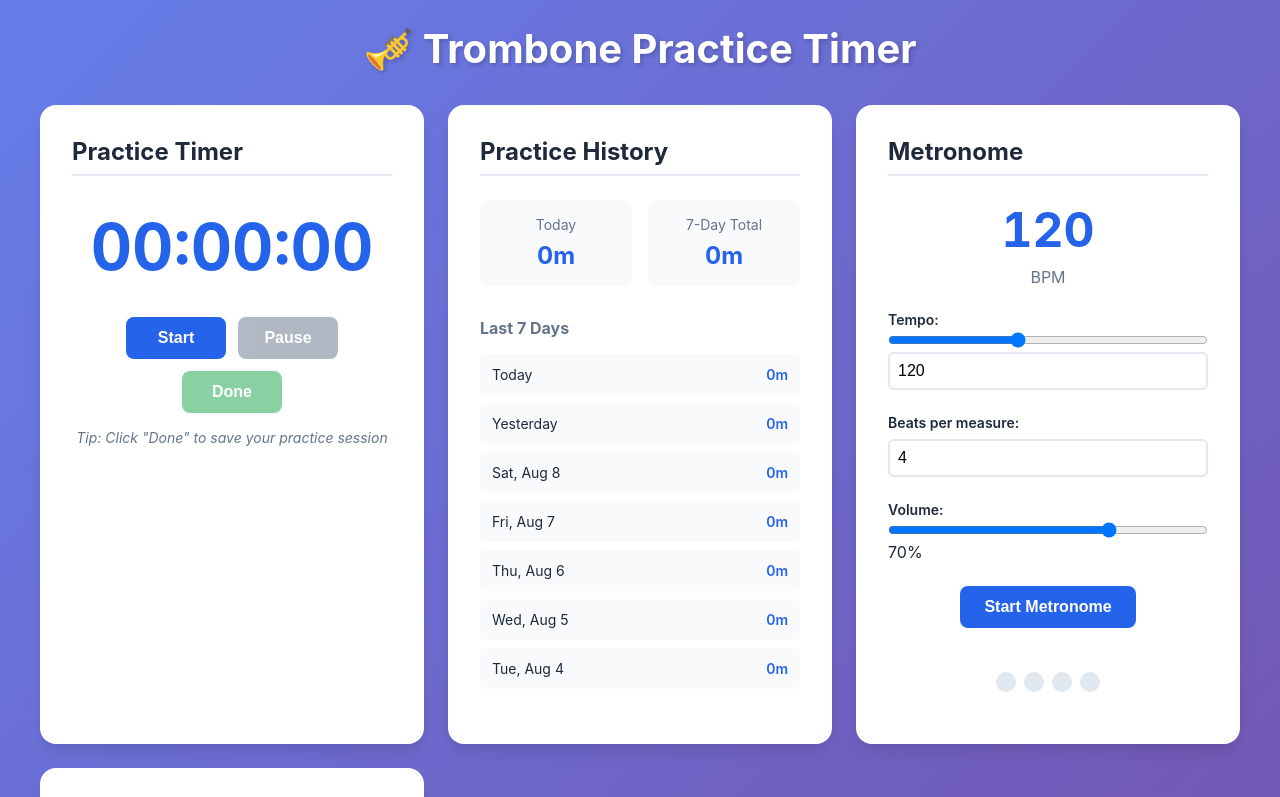
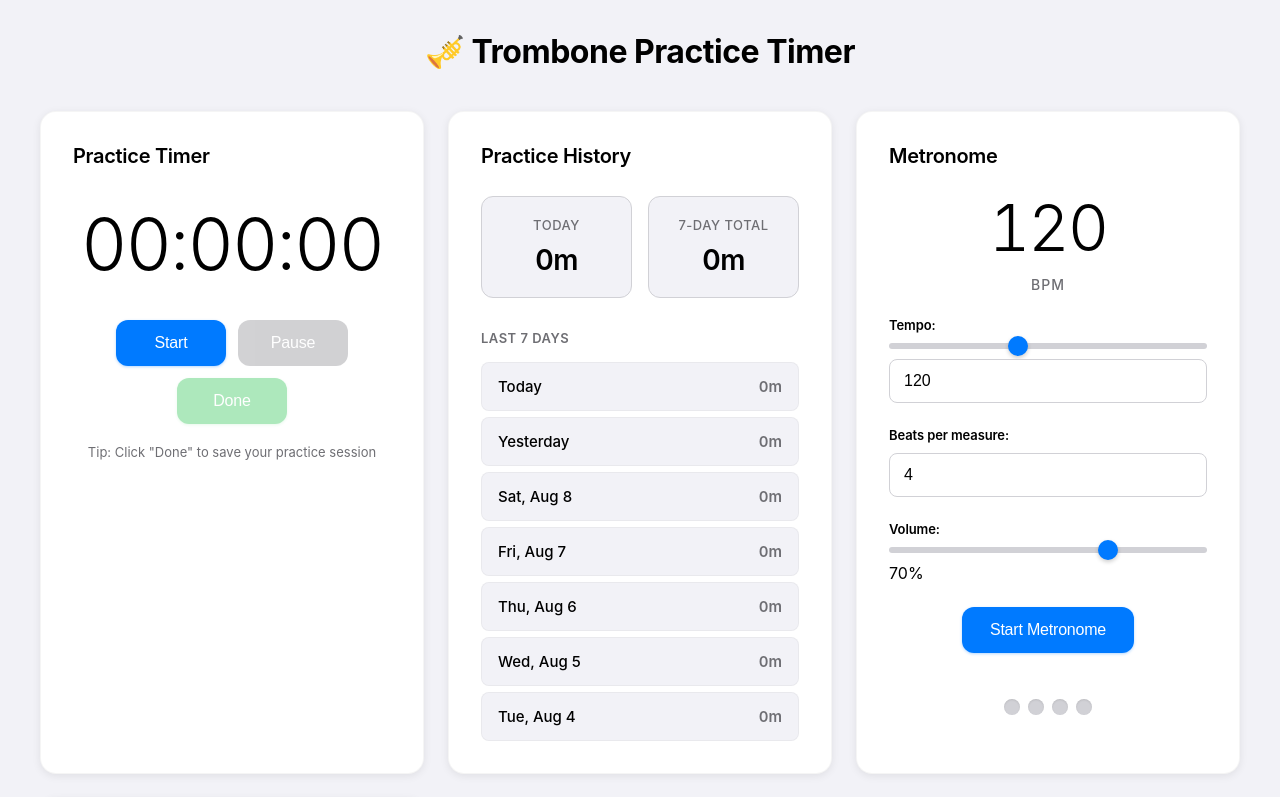
Before and after one commit to Westbrook/music-time, a plain HTML site: page index.html in a window 1280 px wide. Shown: the top 797 px of the page. Drawn offline with Linux system fonts and the light colour scheme.

Commit message:
Chief of Staff
Agent-Id: agent-f1dcdccd-9cc2-4ad6-a9d4-0f9be7e372a9

```diff
--- a/styles.css
+++ b/styles.css
@@ -5,16 +5,42 @@
 }
 
 :root {
-    --primary-color: #2563eb;
-    --secondary-color: #64748b;
-    --danger-color: #dc2626;
-    --success-color: #16a34a;
-    --bg-color: #f8fafc;
+    /* Light mode colors (default) */
+    --primary-color: #007aff;
+    --primary-dark: #0051d5;
+    --secondary-color: #8e8e93;
+    --danger-color: #ff3b30;
+    --success-color: #34c759;
+    --bg-color: #f2f2f7;
     --card-bg: #ffffff;
-    --text-color: #1e293b;
-    --border-color: #e2e8f0;
-    --shadow: 0 1px 3px 0 rgb(0 0 0 / 0.1);
-    --shadow-lg: 0 10px 15px -3px rgb(0 0 0 / 0.1);
+    --text-color: #000000;
+    --text-secondary: #6e6e73;
+    --border-color: #d1d1d6;
+    --shadow-sm: 0 1px 2px 0 rgb(0 0 0 / 0.05);
+    --shadow: 0 2px 8px 0 rgb(0 0 0 / 0.08);
+    --shadow-lg: 0 8px 24px 0 rgb(0 0 0 / 0.12);
+    --radius-sm: 8px;
+    --radius-md: 12px;
+    --radius-lg: 16px;
+}
+
+/* Dark mode */
+@media (prefers-color-scheme: dark) {
+    :root {
+        --primary-color: #0a84ff;
+        --primary-dark: #409cff;
+        --secondary-color: #98989d;
+        --danger-color: #ff453a;
+        --success-color: #32d74b;
+        --bg-color: #000000;
+        --card-bg: #1c1c1e;
+        --text-color: #ffffff;
+        --text-secondary: #98989d;
+        --border-color: #38383a;
+        --shadow-sm: 0 1px 2px 0 rgb(0 0 0 / 0.3);
+        --shadow: 0 2px 8px 0 rgb(0 0 0 / 0.5);
+        --shadow-lg: 0 8px 24px 0 rgb(0 0 0 / 0.7);
+    }
 }
 
 /* iOS Safe Area Support */
@@ -28,11 +54,13 @@
 }
 
 body {
-    font-family: -apple-system, BlinkMacSystemFont, 'Segoe UI', Roboto, Oxygen, Ubuntu, Cantarell, sans-serif;
-    background: linear-gradient(135deg, #667eea 0%, #764ba2 100%);
+    font-family: -apple-system, BlinkMacSystemFont, 'SF Pro Display', 'Segoe UI', Roboto, sans-serif;
+    background: var(--bg-color);
     min-height: 100vh;
     color: var(--text-color);
-    padding: 1rem;
+    padding: 1.5rem 1rem;
+    -webkit-font-smoothing: antialiased;
+    -moz-osx-font-smoothing: grayscale;
 }
 
 .container {
@@ -42,15 +70,16 @@ body {
 
 header {
     text-align: center;
-    margin-bottom: 2rem;
+    margin-bottom: 2.5rem;
     /* Extra top margin for iOS devices with notch/Dynamic Island */
     margin-top: max(0.5rem, env(safe-area-inset-top, 0.5rem));
 }
 
 h1 {
-    color: white;
-    font-size: 2.5rem;
-    text-shadow: 2px 2px 4px rgba(0, 0, 0, 0.2);
+    color: var(--text-color);
+    font-size: 2rem;
+    font-weight: 700;
+    letter-spacing: -0.5px;
     margin-bottom: 0.5rem;
 }
 
@@ -63,35 +92,43 @@ main {
 
 .card {
     background: var(--card-bg);
-    border-radius: 1rem;
+    border-radius: var(--radius-lg);
     padding: 2rem;
+    box-shadow: var(--shadow);
+    border: 1px solid rgba(0, 0, 0, 0.04);
+    transition: box-shadow 0.2s ease;
+}
+
+.card:hover {
     box-shadow: var(--shadow-lg);
 }
 
 .card h2 {
-    font-size: 1.5rem;
-    margin-bottom: 1.5rem;
+    font-size: 1.25rem;
+    font-weight: 600;
+    margin-bottom: 1.75rem;
     color: var(--text-color);
-    border-bottom: 2px solid var(--border-color);
-    padding-bottom: 0.5rem;
+    letter-spacing: -0.3px;
 }
 
 /* Stopwatch Section */
 .stopwatch-display {
-    font-size: 4rem;
-    font-weight: bold;
+    font-size: 4.5rem;
+    font-weight: 300;
     text-align: center;
-    margin: 2rem 0;
-    color: var(--primary-color);
+    margin: 2.5rem 0;
+    color: var(--text-color);
     font-variant-numeric: tabular-nums;
+    letter-spacing: -2px;
+    line-height: 1;
 }
 
 .timer-hint {
     text-align: center;
-    margin-top: 1rem;
-    font-size: 0.875rem;
-    color: var(--secondary-color);
-    font-style: italic;
+    margin-top: 1.25rem;
+    font-size: 0.8125rem;
+    color: var(--text-secondary);
+    font-weight: 400;
 }
 
 .controls {
@@ -102,38 +139,58 @@ main {
 }
 
 .btn {
-    padding: 0.75rem 1.5rem;
+    padding: 0.875rem 1.75rem;
     border: none;
-    border-radius: 0.5rem;
+    border-radius: var(--radius-md);
     font-size: 1rem;
-    font-weight: 600;
+    font-weight: 500;
     cursor: pointer;
-    transition: all 0.2s;
-    min-width: 100px;
+    transition: all 0.15s cubic-bezier(0.4, 0, 0.2, 1);
+    min-width: 110px;
+    letter-spacing: -0.2px;
+    position: relative;
+    overflow: hidden;
 }
 
-.btn:hover:not(:disabled) {
-    transform: translateY(-2px);
-    box-shadow: var(--shadow-lg);
+.btn::before {
+    content: '';
+    position: absolute;
+    top: 0;
+    left: 0;
+    right: 0;
+    bottom: 0;
+    background: rgba(255, 255, 255, 0.15);
+    opacity: 0;
+    transition: opacity 0.15s;
+}
+
+.btn:hover:not(:disabled)::before {
+    opacity: 1;
 }
 
 .btn:active:not(:disabled) {
-    transform: translateY(0);
+    transform: scale(0.98);
 }
 
 .btn:disabled {
-    opacity: 0.5;
+    opacity: 0.4;
     cursor: not-allowed;
 }
 
 .btn:focus-visible {
-    outline: 3px solid var(--primary-color);
-    outline-offset: 2px;
+    outline: 2px solid var(--primary-color);
+    outline-offset: 3px;
 }
 
 .btn-primary {
     background: var(--primary-color);
     color: white;
+    box-shadow: 0 1px 3px rgba(0, 122, 255, 0.3);
+}
+
+.btn-primary:hover:not(:disabled) {
+    background: var(--primary-dark);
+    box-shadow: 0 4px 12px rgba(0, 122, 255, 0.4);
 }
 
 .btn-secondary {
@@ -149,6 +206,11 @@ main {
 .btn-success {
     background: var(--success-color);
     color: white;
+    box-shadow: 0 1px 3px rgba(52, 199, 89, 0.3);
+}
+
+.btn-success:hover:not(:disabled) {
+    box-shadow: 0 4px 12px rgba(52, 199, 89, 0.4);
 }
 
 /* History Section */
@@ -161,51 +223,68 @@ main {
 
 .stat-item {
     text-align: center;
-    padding: 1rem;
+    padding: 1.25rem 1rem;
     background: var(--bg-color);
-    border-radius: 0.5rem;
+    border-radius: var(--radius-md);
+    border: 1px solid var(--border-color);
 }
 
 .stat-label {
-    font-size: 0.875rem;
-    color: var(--secondary-color);
-    margin-bottom: 0.5rem;
+    font-size: 0.8125rem;
+    color: var(--text-secondary);
+    margin-bottom: 0.625rem;
+    font-weight: 500;
+    text-transform: uppercase;
+    letter-spacing: 0.5px;
 }
 
 .stat-value {
-    font-size: 1.5rem;
-    font-weight: bold;
-    color: var(--primary-color);
+    font-size: 1.75rem;
+    font-weight: 600;
+    color: var(--text-color);
+    letter-spacing: -0.5px;
 }
 
 .daily-breakdown h3 {
-    font-size: 1rem;
+    font-size: 0.8125rem;
     margin-bottom: 1rem;
-    color: var(--secondary-color);
+    color: var(--text-secondary);
+    font-weight: 600;
+    text-transform: uppercase;
+    letter-spacing: 0.5px;
 }
 
 .daily-list {
     display: flex;
     flex-direction: column;
-    gap: 0.5rem;
+    gap: 0.375rem;
 }
 
 .daily-item {
     display: flex;
     justify-content: space-between;
-    padding: 0.75rem;
+    align-items: center;
+    padding: 0.875rem 1rem;
     background: var(--bg-color);
-    border-radius: 0.375rem;
-    font-size: 0.875rem;
+    border-radius: var(--radius-sm);
+    font-size: 0.9375rem;
+    border: 1px solid rgba(0, 0, 0, 0.04);
+    transition: background 0.15s;
+}
+
+.daily-item:hover {
+    background: rgba(0, 0, 0, 0.02);
 }
 
 .daily-date {
     color: var(--text-color);
+    font-weight: 500;
 }
 
 .daily-duration {
     font-weight: 600;
-    color: var(--primary-color);
+    color: var(--text-secondary);
+    font-variant-numeric: tabular-nums;
 }
 
 /* Metronome Section */
@@ -216,59 +295,93 @@ main {
 }
 
 .bpm-display {
-    font-size: 3rem;
-    font-weight: bold;
+    font-size: 4rem;
+    font-weight: 300;
     text-align: center;
-    color: var(--primary-color);
+    color: var(--text-color);
     font-variant-numeric: tabular-nums;
+    letter-spacing: -2px;
+    line-height: 1;
 }
 
 .bpm-label {
     text-align: center;
-    font-size: 1rem;
-    color: var(--secondary-color);
-    margin-top: -1rem;
+    font-size: 0.875rem;
+    color: var(--text-secondary);
+    margin-top: -0.5rem;
+    font-weight: 500;
+    text-transform: uppercase;
+    letter-spacing: 1px;
 }
 
 .input-group {
     display: flex;
     flex-direction: column;
-    gap: 0.5rem;
+    gap: 0.625rem;
 }
 
 .input-group label {
-    font-size: 0.875rem;
+    font-size: 0.8125rem;
     font-weight: 600;
     color: var(--text-color);
+    letter-spacing: -0.1px;
 }
 
 input[type="range"] {
     width: 100%;
-    height: 8px;
-    border-radius: 4px;
+    height: 6px;
+    border-radius: 3px;
     background: var(--border-color);
     outline: none;
     cursor: pointer;
+    -webkit-appearance: none;
+}
+
+input[type="range"]::-webkit-slider-thumb {
+    -webkit-appearance: none;
+    width: 20px;
+    height: 20px;
+    border-radius: 50%;
+    background: var(--primary-color);
+    cursor: pointer;
+    box-shadow: 0 2px 4px rgba(0, 0, 0, 0.2);
+    transition: transform 0.15s;
+}
+
+input[type="range"]::-webkit-slider-thumb:hover {
+    transform: scale(1.1);
+}
+
+input[type="range"]::-moz-range-thumb {
+    width: 20px;
+    height: 20px;
+    border-radius: 50%;
+    background: var(--primary-color);
+    cursor: pointer;
+    border: none;
+    box-shadow: 0 2px 4px rgba(0, 0, 0, 0.2);
 }
 
 input[type="range"]:focus-visible {
-    outline: 3px solid var(--primary-color);
+    outline: 2px solid var(--primary-color);
     outline-offset: 2px;
 }
 
 input[type="number"],
 select {
-    padding: 0.5rem;
-    border: 2px solid var(--border-color);
-    border-radius: 0.375rem;
+    padding: 0.75rem 0.875rem;
+    border: 1px solid var(--border-color);
+    border-radius: var(--radius-sm);
     font-size: 1rem;
-    transition: border-color 0.2s;
+    transition: all 0.15s;
+    background: var(--card-bg);
 }
 
 input[type="number"]:focus,
 select:focus {
     outline: none;
     border-color: var(--primary-color);
+    box-shadow: 0 0 0 3px rgba(0, 122, 255, 0.1);
 }
 
 .beat-indicator {
@@ -280,21 +393,24 @@ select:focus {
 }
 
 .beat-dot {
-    width: 20px;
-    height: 20px;
+    width: 16px;
+    height: 16px;
     border-radius: 50%;
     background: var(--border-color);
-    transition: all 0.1s;
+    transition: all 0.12s cubic-bezier(0.4, 0, 0.2, 1);
+    box-shadow: inset 0 1px 2px rgba(0, 0, 0, 0.1);
 }
 
 .beat-dot.active {
     background: var(--primary-color);
-    transform: scale(1.3);
+    transform: scale(1.4);
+    box-shadow: 0 2px 8px rgba(0, 122, 255, 0.4);
 }
 
 .beat-dot.accent {
     background: var(--success-color);
-    transform: scale(1.5);
+    transform: scale(1.6);
+    box-shadow: 0 3px 12px rgba(52, 199, 89, 0.5);
 }
 
 /* Tuner Section */
@@ -306,39 +422,48 @@ select:focus {
 
 .tone-display {
     text-align: center;
-    padding: 1.5rem;
+    padding: 2rem 1.5rem;
     background: var(--bg-color);
-    border-radius: 0.5rem;
+    border-radius: var(--radius-md);
+    border: 1px solid var(--border-color);
 }
 
 .note-display {
-    font-size: 3rem;
-    font-weight: bold;
-    color: var(--primary-color);
+    font-size: 3.5rem;
+    font-weight: 300;
+    color: var(--text-color);
+    letter-spacing: -1px;
 }
 
 .freq-display {
-    font-size: 1.25rem;
-    color: var(--secondary-color);
-    margin-top: 0.5rem;
+    font-size: 1.125rem;
+    color: var(--text-secondary);
+    margin-top: 0.625rem;
+    font-weight: 500;
+    font-variant-numeric: tabular-nums;
 }
 
 /* Footer */
 footer {
     text-align: center;
-    color: white;
-    padding: 2rem 0;
-    font-size: 1.125rem;
+    color: var(--text-secondary);
+    padding: 2.5rem 0 1.5rem;
+    font-size: 0.9375rem;
 }
 
 /* Responsive */
 @media (max-width: 768px) {
     h1 {
-        font-size: 1.875rem;
+        font-size: 1.75rem;
     }
 
     .stopwatch-display {
-        font-size: 3rem;
+        font-size: 3.5rem;
+        margin: 2rem 0;
+    }
+
+    .bpm-display {
+        font-size: 3.5rem;
     }
 
     .card {
@@ -346,8 +471,13 @@ footer {
     }
 
     .btn {
-        min-width: 80px;
-        padding: 0.625rem 1.25rem;
+        min-width: 90px;
+        padding: 0.75rem 1.5rem;
+        font-size: 0.9375rem;
+    }
+
+    .note-display {
+        font-size: 3rem;
     }
 }
 
```
Also changed, not shown: DESIGN_UPDATES.md (added, +182 -0 lines), CHANGELOG.md.
